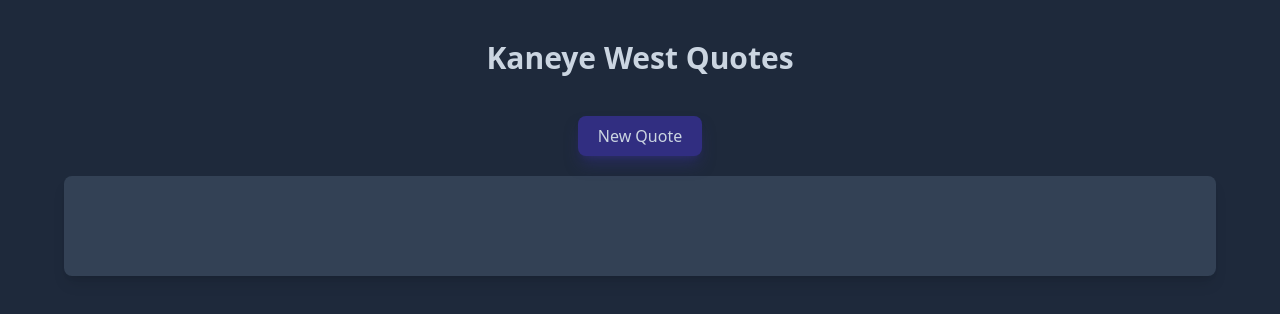
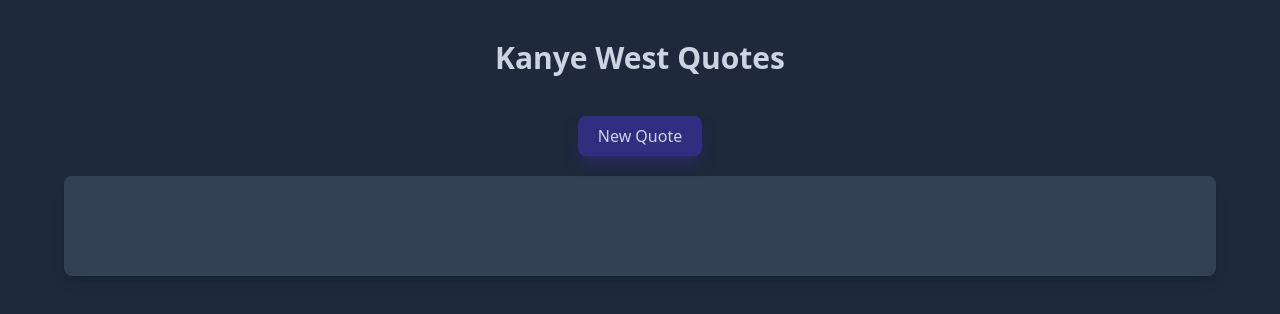
Before and after one commit to 10Sadique/kanye-west-quotes, a plain HTML site: page index.html in a window 1280 px wide. Drawn offline with nearby package versions, Linux system fonts and the light colour scheme.

Commit message:
spelling fix

```diff
--- a/index.html
+++ b/index.html
@@ -4,10 +4,10 @@
         <meta charset="UTF-8" />
         <meta name="viewport" content="width=device-width, initial-scale=1.0" />
         <script src="https://cdn.tailwindcss.com"></script>
-        <title>Kaneye REST</title>
+        <title>Kanye REST</title>
     </head>
     <body class="bg-slate-800 text-slate-300">
-        <h1 class="mx-16 text-3xl font-bold text-center my-10">Kaneye West Quotes</h1>
+        <h1 class="mx-16 text-3xl font-bold text-center my-10">Kanye West Quotes</h1>
         <div class="mx-16 grid place-items-center">
             <button onclick="loadQuote()" class="py-2 px-5 bg-indigo-900 rounded-lg mb-5 shadow-lg shadow-indigo-900/50 hover:bg-indigo-700 transition duration-300">New Quote</button>
         </div>
```
